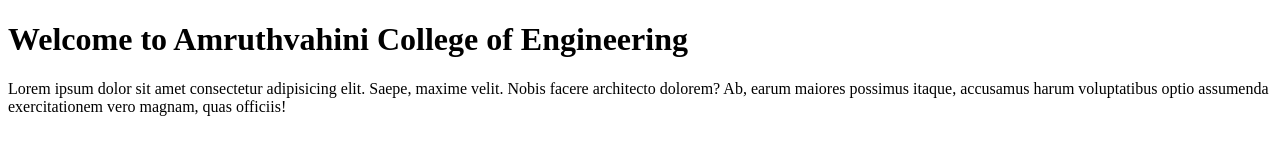
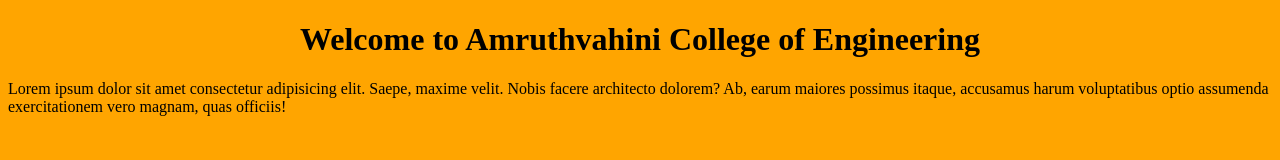
Before and after one commit to Atharv7500/Day1, a plain HTML site: page index.html in a window 1280 px wide. Drawn offline with Linux system fonts and the light colour scheme.

Commit message:
updated background , center,title

```diff
--- a/index.html
+++ b/index.html
@@ -3,10 +3,10 @@
 <head>
     <meta charset="UTF-8">
     <meta name="viewport" content="width=device-width, initial-scale=1.0">
-    <title>Home Page</title>
+    <title>Atharv</title>
 </head>
-<body>
-    <h1>Welcome to Amruthvahini College of Engineering</h1>
+<body bgcolor="orange">
+    <h1 align="center">Welcome to Amruthvahini College of Engineering</h1>
     <p>Lorem ipsum dolor sit amet consectetur adipisicing elit. Saepe, maxime velit. Nobis facere architecto dolorem? Ab, earum maiores possimus itaque, accusamus harum voluptatibus optio assumenda exercitationem vero magnam, quas officiis!</p>
 </body>
 </html>
```
